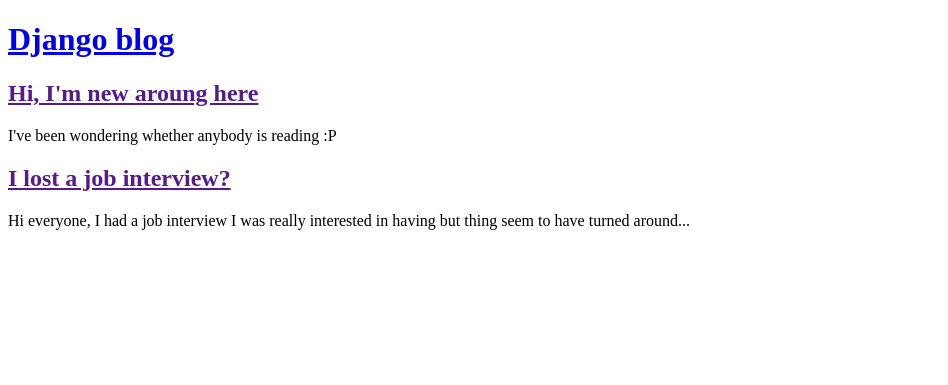
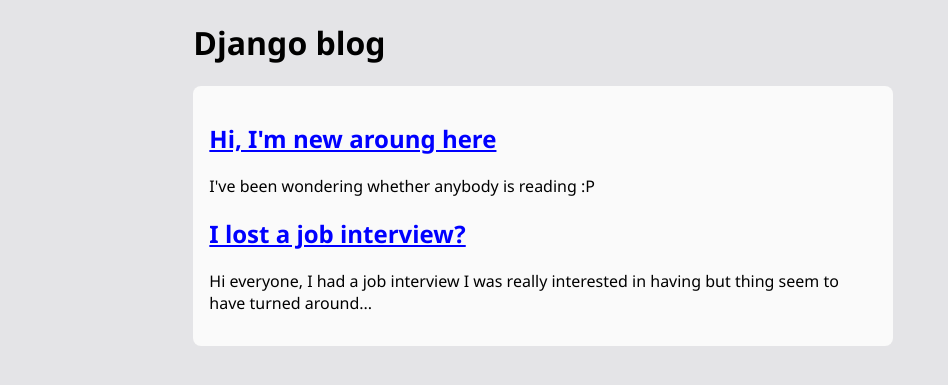
Before and after one commit to ralberrto/blog, a Django app: page / in a window 1280 px wide. Shown: the top 385 px of the page, without its empty margins (0-948 px from the left). Run offline with Django 4.2, Linux system fonts and the light colour scheme; data comes from the database, SQL or seed files in the repository.

Commit message:
Add style and static files folder to project

```diff
--- a/django_project/settings.py
+++ b/django_project/settings.py
@@ -116,7 +116,8 @@ USE_TZ = True
 # Static files (CSS, JavaScript, Images)
 # https://docs.djangoproject.com/en/4.0/howto/static-files/
 
-STATIC_URL = "static/"
+STATIC_URL = "/static/"
+STATICFILES_DIRS = [BASE_DIR / "static"]
 
 # Default primary key field type
 # https://docs.djangoproject.com/en/4.0/ref/settings/#default-auto-field
--- /dev/null
+++ b/static/css/base.css
@@ -0,0 +1,35 @@
+:root {
+    --bg-color: #E4E4E7;
+    --main-cont-bg-color: #FAFAFA;
+    --title-color: black;
+}
+
+body {
+    font-family: 'Segoe UI', Tahoma, Geneva, Verdana, sans-serif;
+    background-color: var(--bg-color);
+    margin: 0 max(calc((100vw - 700px) * 2 / 3), 2rem) 0 max(calc((100vw - 700px) / 3), 2rem);
+}
+
+a {
+    color: blue;
+}
+
+a:visited {
+    color: blue;
+}
+
+h1 a {
+    color: var(--title-color);
+    text-decoration: none;
+}
+
+h1 a:visited {
+    color: var(--title-color);
+    text-decoration: none;
+}
+
+#main-cont {
+    background-color: var(--main-cont-bg-color);
+    padding: 1rem;
+    border-radius: 0.5rem;
+}
--- a/templates/base.html
+++ b/templates/base.html
@@ -1,3 +1,4 @@
+{% load static %}
 <!DOCTYPE html>
 <html lang="en">
 
@@ -5,6 +6,7 @@
     <meta charset="UTF-8">
     <meta http-equiv="X-UA-Compatible" content="IE=edge">
     <meta name="viewport" content="width=device-width, initial-scale=1.0">
+    <link rel="stylesheet" href="{% static 'css/base.css' %}" />
     <title>Django blog</title>
 </head>
 
@@ -12,7 +14,7 @@
     <header>
         <h1><a href="{% url 'home' %}">Django blog</a></h1>
     </header>
-    <div>
+    <div id="main-cont">
         {% block content %}
         {% endblock content %}
     </div>
```
